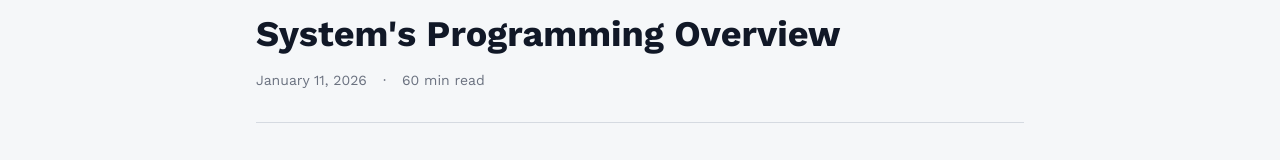
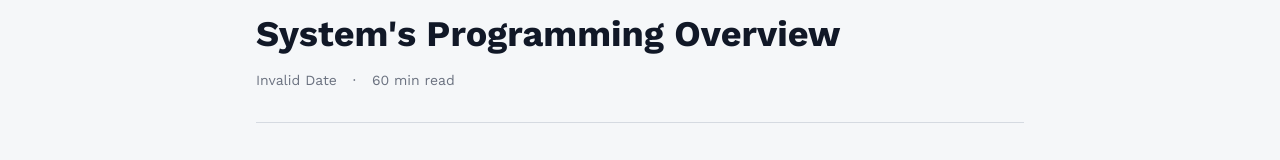
Before and after one commit to Khushi-Malik/KhushiPersonalWebsite, a React (Vite) app in the folder khushi-portfolio/: page /blog/educational/2 in a window 1280 px wide. Shown: the part 216-376 px from the top of the page. Built offline with nearby package versions, Linux system fonts and the light colour scheme.

Commit message:
Fix date formatting in BlogPost component

```diff
--- a/khushi-portfolio/src/pages/BlogPost.jsx
+++ b/khushi-portfolio/src/pages/BlogPost.jsx
@@ -105,7 +105,7 @@ const BlogPost = () => {
                 <div className="flex items-center gap-4 text-sm text-gray-500 mb-8 pb-8 border-b border-gray-200">
                     {post.date && (
                         <>
-                            <span>{new Date(post.date).toLocaleDateString('en-US', { month: 'long', day: 'numeric', year: 'numeric' })}</span>
+                            <span>{new Date(post.date + 'T12:00:00').toLocaleDateString('en-US', { month: 'long', day: 'numeric', year: 'numeric' })}</span>
                             <span>·</span>
                         </>
                     )}
```
